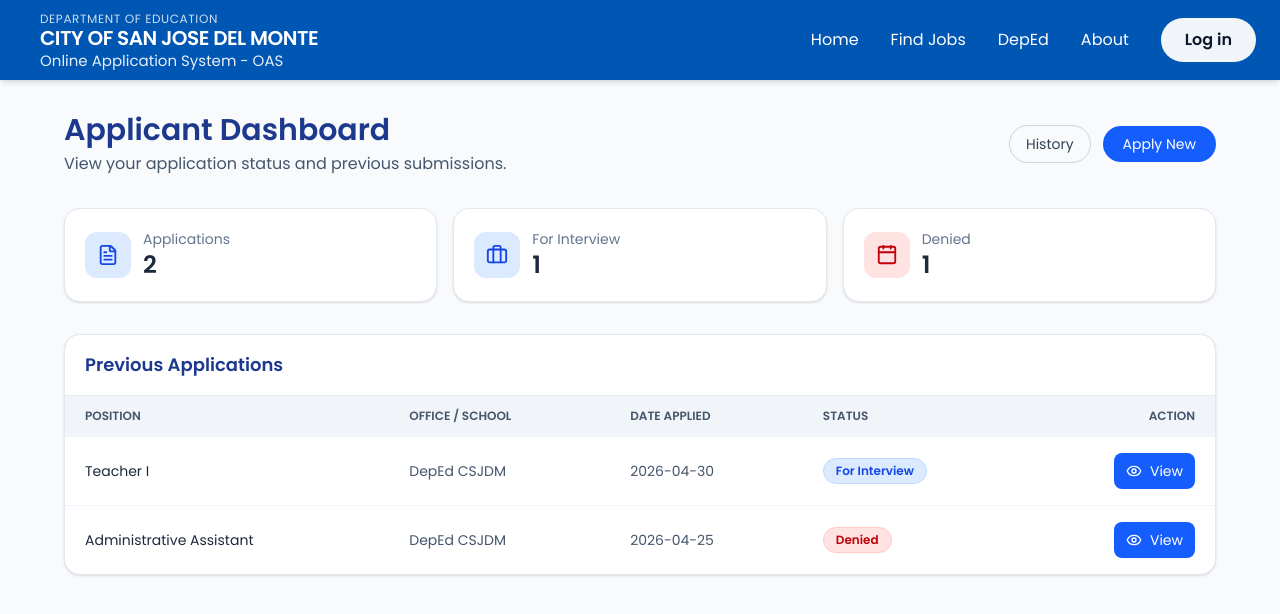
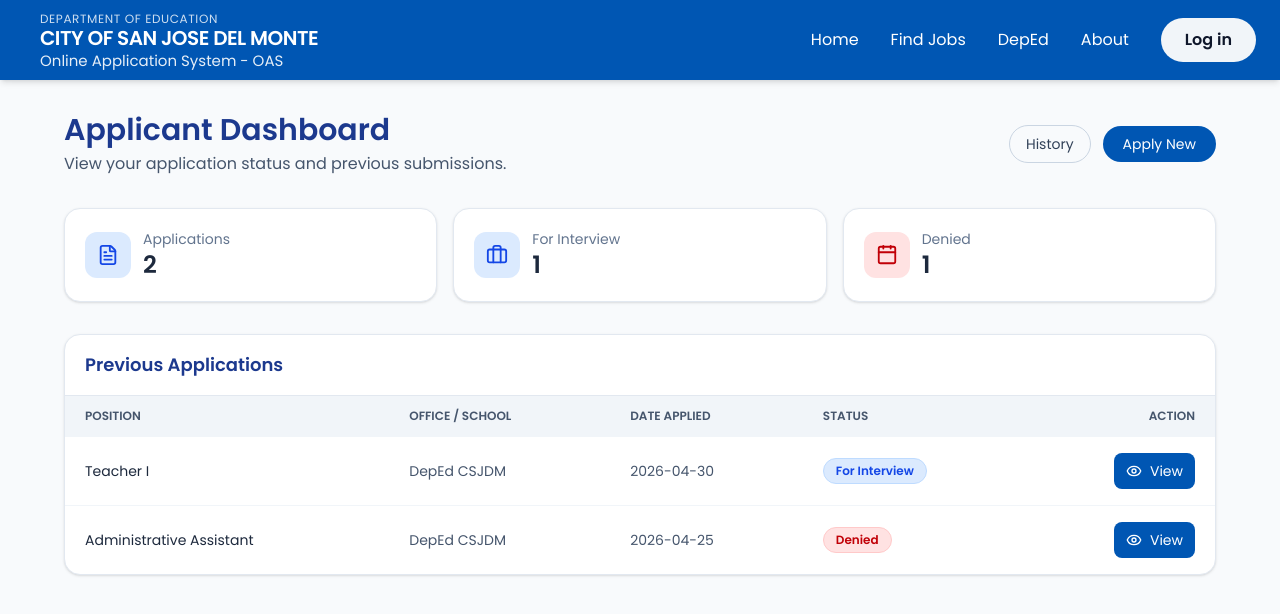
Before and after one commit to Eljay0410/online-app-system, a React (Vite) app: page /Applicantdashboard in a window 1280 px wide. Shown: the top 614 px of the page. Built offline with nearby package versions, Linux system fonts and the light colour scheme.

Commit message:
fix: update navigation link and button styles in ApplicantDash component
- Changed the "Apply New" link to route to "/apply" instead of "/jobs".
- Updated button styles to use hex color codes for consistency and improved visibility on hover.

```diff
--- a/src/component/Applicantdash.jsx
+++ b/src/component/Applicantdash.jsx
@@ -61,8 +61,8 @@ export default function ApplicantDash() {
             </Link>
 
             <Link
-              to="/jobs"
-              className="px-5 py-2 rounded-full bg-blue-600 text-white text-sm font-medium hover:bg-blue-700 transition"
+              to="/apply"
+              className="px-5 py-2 rounded-full bg-[#0056b3] text-white text-sm font-medium hover:bg-[#003a78] transition"
             >
               Apply New
             </Link>
@@ -184,7 +184,7 @@ export default function ApplicantDash() {
                       <td className="px-5 py-4 text-right">
                         <Link
                           to={`/application-history/${application.id}`}
-                          className="inline-flex items-center gap-2 px-3 py-2 rounded-lg bg-blue-600 text-white hover:bg-blue-700 transition"
+                          className="inline-flex items-center gap-2 px-3 py-2 rounded-lg bg-[#0056b3] text-white hover:bg-[#003a78] transition"
                         >
                           <Eye size={16} />
                           View
```
